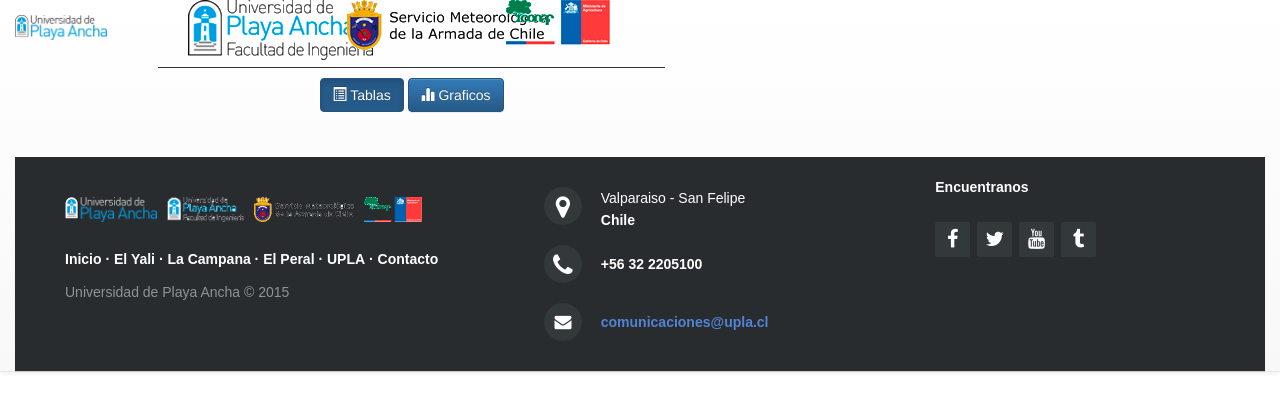
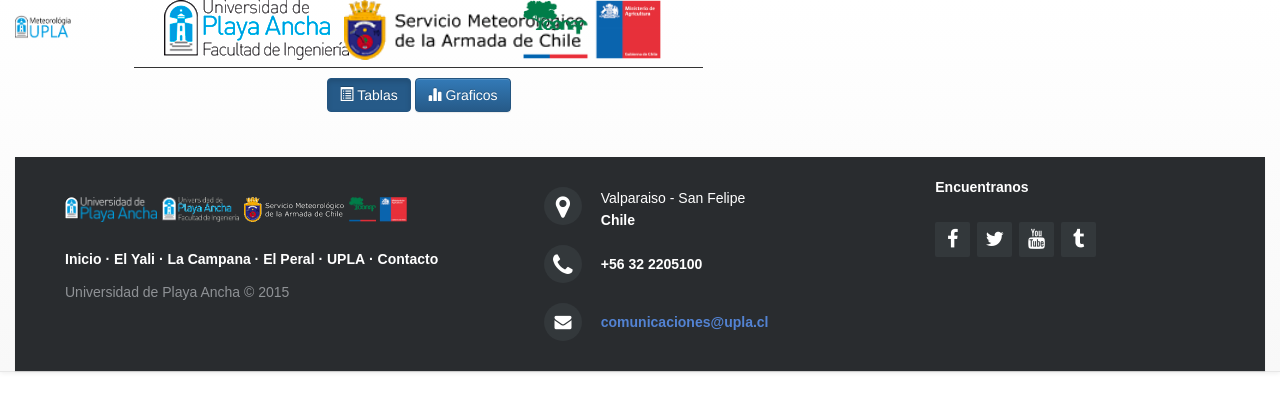
Before and after one commit to OscarCid/Clima, a PHP site: page /peral.php in a window 1280 px wide. Shown: the top 412 px of the page. Run offline with PHP 8.4, Linux system fonts and the light colour scheme; data that the repository does not hold is empty; some libraries are stand-ins or nearby versions.

Commit message:
Arreglo logos y pequeños detalles (si te gusta bien si no chupa el pico)

```diff
--- a/prueba.php
+++ b/prueba.php
@@ -1,19 +1,6 @@
 
-    <?php include 'scr/php/graficos/graficos.php'; ?>
-    <style>
-        .navbar .nav,
-        .navbar .nav > li {
-            float:none;
-            display:inline-block;
-            *display:inline; /* ie7 fix */
-            *zoom:1; /* hasLayout ie7 trigger */
-            vertical-align: top;
-        }
+<?php include 'scr/php/graficos/graficos.php'; ?>
 
-        .navbar-inner {
-            text-align:center;
-        }
-    </style>
 
 
 <div class='row'>
--- a/scr/php/banner.php
+++ b/scr/php/banner.php
@@ -11,13 +11,13 @@
 <div class="row hidden-xs" style="padding-bottom: 10px;">
     <div class="col-md-10 col-md-offset-1 col-sm-12 " style=" padding-bottom: 7px; border-bottom: 1px solid ">
         <div class="col-md-4 col-sm-4">
-            <img src="scr/img/uplafi.png"/>
+            <img src="scr/img/uplafi.png" height="60px"/>
         </div>
         <div class="col-md-4 col-sm-4">
-            <img src="scr/img/armada.png"/>
+            <img src="scr/img/armada.png" height="60px"/>
         </div>
         <div class="col-md-4 col-sm-4">
-            <img src="scr/img/conaf.png"/>
+            <img src="scr/img/conaf.png" height="60px"/>
         </div>
     </div>
 </div>
--- a/scr/php/datosIndex.php
+++ b/scr/php/datosIndex.php
@@ -1,9 +1,3 @@
-<!DOCTYPE html>
-<html>
-<head>
-    <meta http-equiv="Content-Type" content="text/html; charset=UTF-8">
-</head>
-<body>
 
 <?php
 
@@ -191,5 +185,3 @@ while($row = mysqli_fetch_array($result)) {
 }
 
 ?>
-</body>
-</html>
--- a/scr/php/foot.php
+++ b/scr/php/foot.php
@@ -184,14 +184,14 @@
     <div class="footer-left" style="padding-top: 20px">
 
 <div style="height: 30px">
-    <div style="float: left; padding-right: 10px">
+    <div style="float: left; padding-right: 5px">
         <a href="http://www.upla.cl"  target="_blank"><img src="scr/img/logo_upla_color_fondo_negro.png" height="25px"></a>
    </div>
-    <div style="float: left; padding-right: 10px">
-        <a href="http://www.upla.cl/facultadingenieria"  target="_blank"><img alt="" src="scr/img/uplafi.png" height="25px"></a>
+    <div style="float: left; padding-right: 5px">
+        <a href="http://www.upla.cl/facultadingenieria"  target="_blank"><img alt="" src="scr/img/uplafi_negro.png" height="25px"></a>
     </div>
-    <div style="float: left; padding-right: 10px">
-        <a href="http://meteoarmada.directemar.cl"  target="_blank"><img alt="" src="scr/img/armada.png" height="25px"></a>
+    <div style="float: left; padding-right: 5px">
+        <a href="http://meteoarmada.directemar.cl"  target="_blank"><img alt="" src="scr/img/armada_negro.png" height="25px"></a>
     </div>
     <div style="float: left; ">
         <a href="http://www.conaf.cl"  target="_blank"><img alt="" src="scr/img/conaf.png" height="25px"></a>
--- a/scr/php/menu.php
+++ b/scr/php/menu.php
@@ -8,7 +8,7 @@
                 <span class="icon-bar"></span>
                 <span class="icon-bar"></span>
             </button>
-            <a class="navbar-brand" href="http://www.upla.cl" target="_blank"><img alt="" src="scr/img/logo_upla_color.png" height="25px"></a>
+            <a class="navbar-brand" href="index" target="_blank"><img alt="" src="scr/img/logo_met.png" height="25px"></a>
         </div>
 
         <!-- Collect the nav links, forms, and other content for toggling -->
@@ -53,16 +53,9 @@
 
 ?>
 
-<!--                <li class="dropdown">
-                    <a href="#" class="dropdown-toggle" data-toggle="dropdown" role="button" aria-haspopup="true" aria-expanded="false">Afiliados<span class="caret"></span></a>
-                    <ul class="dropdown-menu">
--->
 
+                </ul>
 
-                <!-- </ul>
-                </li>
-                </ul>
-                -->
 
         </div><!-- /.navbar-collapse -->
     </div><!-- /.container-fluid -->
```
Also changed, not shown: scr/img/armada_negro.png (added), scr/img/conaf.png, scr/img/logo_met.png (added), scr/img/logo_met_negro.png (added), scr/img/uplafi_negro.png (added).
